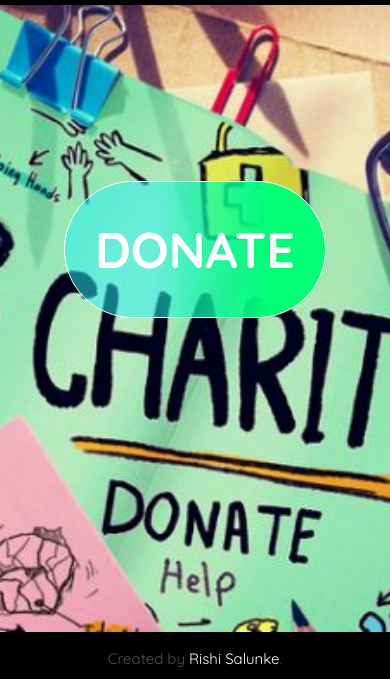
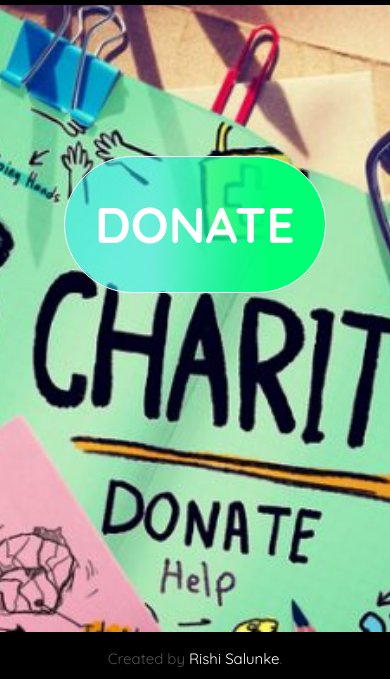
Before and after one commit to Anrky/TSF_Web_dev_Rishi, a plain HTML site: page index.html in a window 390 px wide. Shown: the part 69-748 px from the top of the page. Drawn offline with Linux system fonts and the light colour scheme; files whose address does not match are found by name.

Commit message:
Update style.css

```diff
--- a/css/style.css
+++ b/css/style.css
@@ -167,7 +167,7 @@ header .navbar .cta-btn a:hover {
 }
 @media (max-width: 768px) {
   .donate {
-    padding-top: 250px;
+    padding-top: 225px;
     display: flex;
     align-items: center;
     justify-content: center;
```
